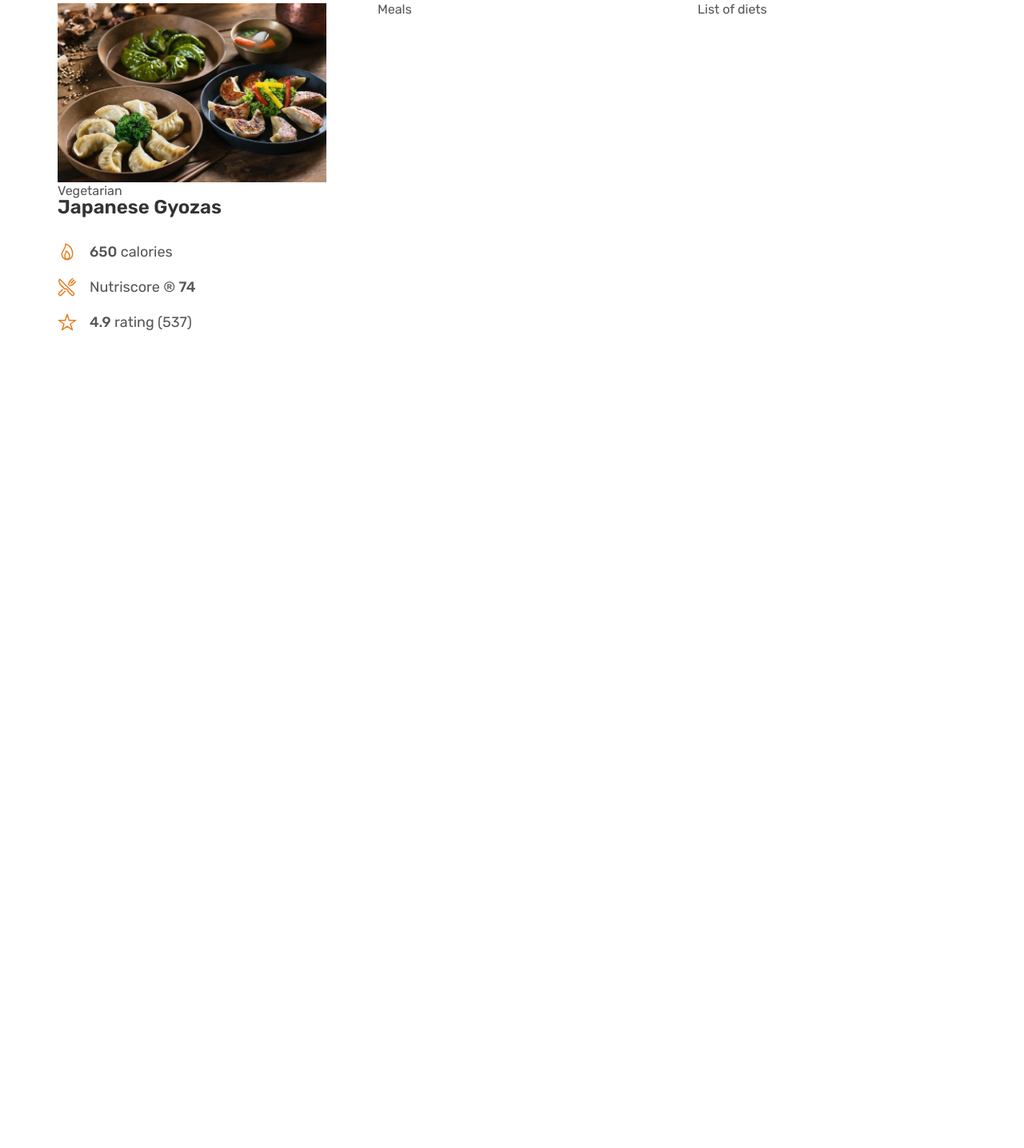
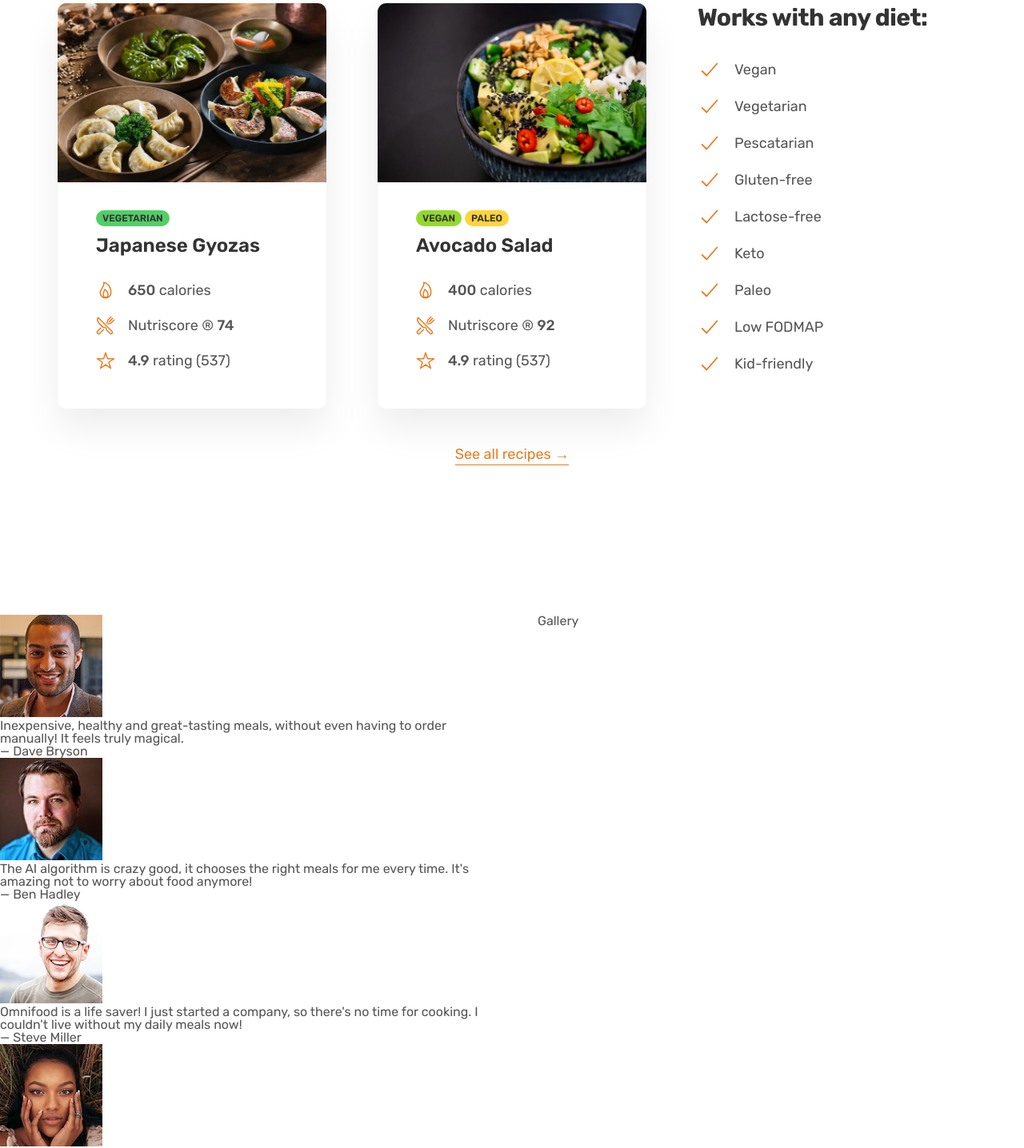
Before and after one commit to diamondback7ee/omnifood, a React (Vite) app: page / in a window 1280 px wide. Shown: the part 2880-4316 px from the top of the page at 80% size. Before the commit the page ends 3391 px from the top, so only its background shows below. Built offline with nearby package versions, Linux system fonts and the light colour scheme.

Commit message:
add meals and testimonials sections

```diff
--- a/package.json
+++ b/package.json
@@ -12,7 +12,7 @@
   "dependencies": {
     "react": "^18.2.0",
     "react-dom": "^18.2.0",
-    "react-router-dom": "^6.21.0"
+    "react-router-dom": "^6.21.1"
   },
   "devDependencies": {
     "@types/react": "^18.2.37",
--- a/src/App.css
+++ b/src/App.css
@@ -120,6 +120,14 @@ body {
   letter-spacing: 0.75px;
 }
 
+.margin-bottom-md {
+  margin-bottom: 3rem;
+}
+
+.center-text {
+  text-align: center;
+}
+
 strong {
   font-weight: 500;
 }
--- a/src/components/Meals.module.css
+++ b/src/components/Meals.module.css
@@ -2,8 +2,51 @@
   padding: 6rem 0;
 }
 
+.meal {
+  box-shadow: 0 1.5rem 3rem rgba(0, 0, 0, 0.075);
+  border-radius: 11px;
+  overflow: hidden;
+  transition: all 400ms;
+}
+
+.meal:hover {
+  transform: translateY(-0.75rem);
+  box-shadow: 0 2rem 4rem rgba(0, 0, 0, 0.06);
+}
+
 .meal-img {
   width: 100%;
+}
+
+.meal-content {
+  padding: 2rem 3rem 3rem 3rem;
+}
+
+.meal-tag {
+  margin-bottom: 0.75rem;
+  font-weight: 600;
+  display: flex;
+  gap: 0.25rem;
+}
+
+.tag {
+  display: inline-block;
+  padding: 0.25rem 0.5rem;
+  font-size: 0.75rem;
+  text-transform: uppercase;
+  color: #333;
+  border-radius: 100px;
+}
+
+.tag--vegetarian {
+  background-color: #51cf66;
+}
+
+.tag--vegan {
+  background-color: #94d82d;
+}
+.tag--paleo {
+  background-color: #ffd43b;
 }
 
 .meal-title {
@@ -27,7 +70,45 @@
   gap: 1rem;
 }
 
+.list {
+  list-style: none;
+  display: flex;
+  flex-direction: column;
+  gap: 1rem;
+}
+
+.list-item {
+  font-size: 1.125rem;
+  display: flex;
+  align-items: center;
+  gap: 1rem;
+}
+
 ion-icon {
   font-size: 1.5rem;
   color: #e67e22;
 }
+
+.list-item ion-icon {
+  font-size: 1.875rem;
+}
+
+.all-recipes {
+  text-align: center;
+  font-size: 1.125rem;
+}
+
+.link:link,
+.link:visited {
+  text-decoration: none;
+  color: #e67e22;
+  padding-bottom: 2px;
+  border-bottom: 1px solid currentColor;
+  transition: all 300ms;
+}
+
+.link:hover,
+.link:active {
+  color: #cf711f;
+  border-bottom: 1px solid transparent;
+}
--- a/src/components/Meals.tsx
+++ b/src/components/Meals.tsx
@@ -1,23 +1,29 @@
 import styles from "./Meals.module.css";
 import "../App.css";
+import { Link } from "react-router-dom";
 
 function Meals() {
   return (
     <section className={styles["section-meals"]}>
-      <div className="container">
+      <div className="container center-text">
         <span className="subheading">Meals</span>
         <h2 className="heading-secondary">
           Omnifood AI chooses from 5,000+ recipes
         </h2>
       </div>
-      <div className="container grid grid--3-cols">
+      <div className="container grid grid--3-cols margin-bottom-md">
         <div className={styles.meal}>
           <img
             src="img/meals/meal-1.jpg"
             alt="Japanese gyozas"
             className={styles["meal-img"]}
           />
-          <span className={styles.tag}>Vegetarian</span>
+          <div className={styles["meal-content"]}>
+            <div className={styles["meal-tag"]}>
+              <span className={`${styles.tag} ${styles["tag--vegetarian"]}`}>
+                Vegetarian
+              </span>
+            </div>
             <p className={styles["meal-title"]}>Japanese Gyozas</p>
             <ul className={styles["meal-attributes"]}>
               <li className={styles["meal-attribute"]}>
@@ -49,8 +55,103 @@ function Meals() {
               </li>
             </ul>
           </div>
-        <div className={styles.meal}>Meals</div>
-        <div className={styles.list}>List of diets</div>
+        </div>
+
+        <div className={styles.meal}>
+          <img
+            src="img/meals/meal-2.jpg"
+            alt="Avocado salad"
+            className={styles["meal-img"]}
+          />
+          <div className={styles["meal-content"]}>
+            <div className={styles["meal-tag"]}>
+              <span className={`${styles.tag} ${styles["tag--vegan"]}`}>
+                Vegan
+              </span>
+              <span className={`${styles.tag} ${styles["tag--paleo"]}`}>
+                Paleo
+              </span>
+            </div>
+            <p className={styles["meal-title"]}>Avocado Salad</p>
+            <ul className={styles["meal-attributes"]}>
+              <li className={styles["meal-attribute"]}>
+                <ion-icon
+                  className={styles["meal-icon"]}
+                  name="flame-outline"
+                ></ion-icon>
+                <span>
+                  <strong>400</strong> calories
+                </span>
+              </li>
+              <li className={styles["meal-attribute"]}>
+                <ion-icon
+                  className={styles["meal-icon"]}
+                  name="restaurant-outline"
+                ></ion-icon>
+                <span>
+                  Nutriscore &reg; <strong>92</strong>
+                </span>
+              </li>
+              <li className={styles["meal-attribute"]}>
+                <ion-icon
+                  className={styles["meal-icon"]}
+                  name="star-outline"
+                ></ion-icon>
+                <span>
+                  <strong>4.9</strong> rating (537)
+                </span>
+              </li>
+            </ul>
+          </div>
+        </div>
+
+        <div className={styles.diet}>
+          <h3 className={`heading-tertiary`}>Works with any diet:</h3>
+          <ul className={styles.list}>
+            <li className={styles["list-item"]}>
+              <ion-icon name="checkmark-outline"></ion-icon>
+              <span>Vegan</span>
+            </li>
+            <li className={styles["list-item"]}>
+              <ion-icon name="checkmark-outline"></ion-icon>
+              <span>Vegetarian</span>
+            </li>
+            <li className={styles["list-item"]}>
+              <ion-icon name="checkmark-outline"></ion-icon>
+              <span>Pescatarian</span>
+            </li>
+            <li className={styles["list-item"]}>
+              <ion-icon name="checkmark-outline"></ion-icon>
+              <span>Gluten-free</span>
+            </li>
+            <li className={styles["list-item"]}>
+              <ion-icon name="checkmark-outline"></ion-icon>
+              <span>Lactose-free</span>
+            </li>
+            <li className={styles["list-item"]}>
+              <ion-icon name="checkmark-outline"></ion-icon>
+              <span>Keto</span>
+            </li>
+            <li className={styles["list-item"]}>
+              <ion-icon name="checkmark-outline"></ion-icon>
+              <span>Paleo</span>
+            </li>
+            <li className={styles["list-item"]}>
+              <ion-icon name="checkmark-outline"></ion-icon>
+              <span>Low FODMAP</span>
+            </li>
+            <li className={styles["list-item"]}>
+              <ion-icon name="checkmark-outline"></ion-icon>
+              <span>Kid-friendly</span>
+            </li>
+          </ul>
+        </div>
+      </div>
+
+      <div className={`container ${styles["all-recipes"]}`}>
+        <Link to={""} className={styles.link}>
+          See all recipes &rarr;
+        </Link>
       </div>
     </section>
   );
--- /dev/null
+++ b/src/components/Testimonials.module.css
@@ -0,0 +1,3 @@
+.section-testimonials {
+  padding: 6rem 0;
+}
--- /dev/null
+++ b/src/components/Testimonials.tsx
@@ -0,0 +1,62 @@
+import styles from "./Testimonials.module.css";
+import "../App.css";
+
+function Testimonials() {
+  return (
+    <section className={`${styles["section-testimonials"]} grid grid--2-cols`}>
+      <div className={styles.testimonials}>
+        <figure className={styles.testimonial}>
+          <img
+            src="img/customers/dave.jpg"
+            alt="Photo of customer Dave Bryson"
+            className={styles["testimonial-img"]}
+          />
+          <blockquote className={styles["testimonial-text"]}>
+            Inexpensive, healthy and great-tasting meals, without even having to
+            order manually! It feels truly magical.
+          </blockquote>
+          <p className={styles["testimonial-name"]}>&mdash; Dave Bryson</p>
+        </figure>
+        <figure className={styles.testimonial}>
+          <img
+            src="img/customers/ben.jpg"
+            alt="Photo of customer Ben Hadley"
+            className={styles["testimonial-img"]}
+          />
+          <blockquote className={styles["testimonial-text"]}>
+            The AI algorithm is crazy good, it chooses the right meals for me
+            every time. It's amazing not to worry about food anymore!
+          </blockquote>
+          <p className={styles["testimonial-name"]}>&mdash; Ben Hadley</p>
+        </figure>
+        <figure className={styles.testimonial}>
+          <img
+            src="img/customers/steve.jpg"
+            alt="Photo of customer Steve Miller"
+            className={styles["testimonial-img"]}
+          />
+          <blockquote className={styles["testimonial-text"]}>
+            Omnifood is a life saver! I just started a company, so there's no
+            time for cooking. I couldn't live without my daily meals now!
+          </blockquote>
+          <p className={styles["testimonial-name"]}>&mdash; Steve Miller</p>
+        </figure>
+        <figure className={styles.testimonial}>
+          <img
+            src="img/customers/hannah.jpg"
+            alt="Photo of customer Hannah Smith"
+            className={styles["testimonial-img"]}
+          />
+          <blockquote className={styles["testimonial-text"]}>
+            I got Omnifood for the whole family, and it frees up so much time!
+            Plus, everything is organic and vegan and without plastic.
+          </blockquote>
+          <p className={styles["testimonial-name"]}>&mdash; Hannah Smith</p>
+        </figure>
+      </div>
+      <div className={styles.gallery}>Gallery</div>
+    </section>
+  );
+}
+
+export default Testimonials;
--- a/src/pages/Home.tsx
+++ b/src/pages/Home.tsx
@@ -5,6 +5,7 @@ import Header from "../components/Header";
 import HowItWorks from "../components/HowItWorks";
 import FeaturedIn from "../components/FeaturedIn";
 import Meals from "../components/Meals";
+import Testimonials from "../components/Testimonials";
 
 function Home() {
   return (
@@ -15,6 +16,7 @@ function Home() {
         <FeaturedIn />
         <HowItWorks />
         <Meals />
+        <Testimonials />
       </main>
     </>
   );
```
Also changed, not shown: 1 other file (tests, documents, lock files or other folders). Lines whose indentation alone changed are shown as unchanged.
